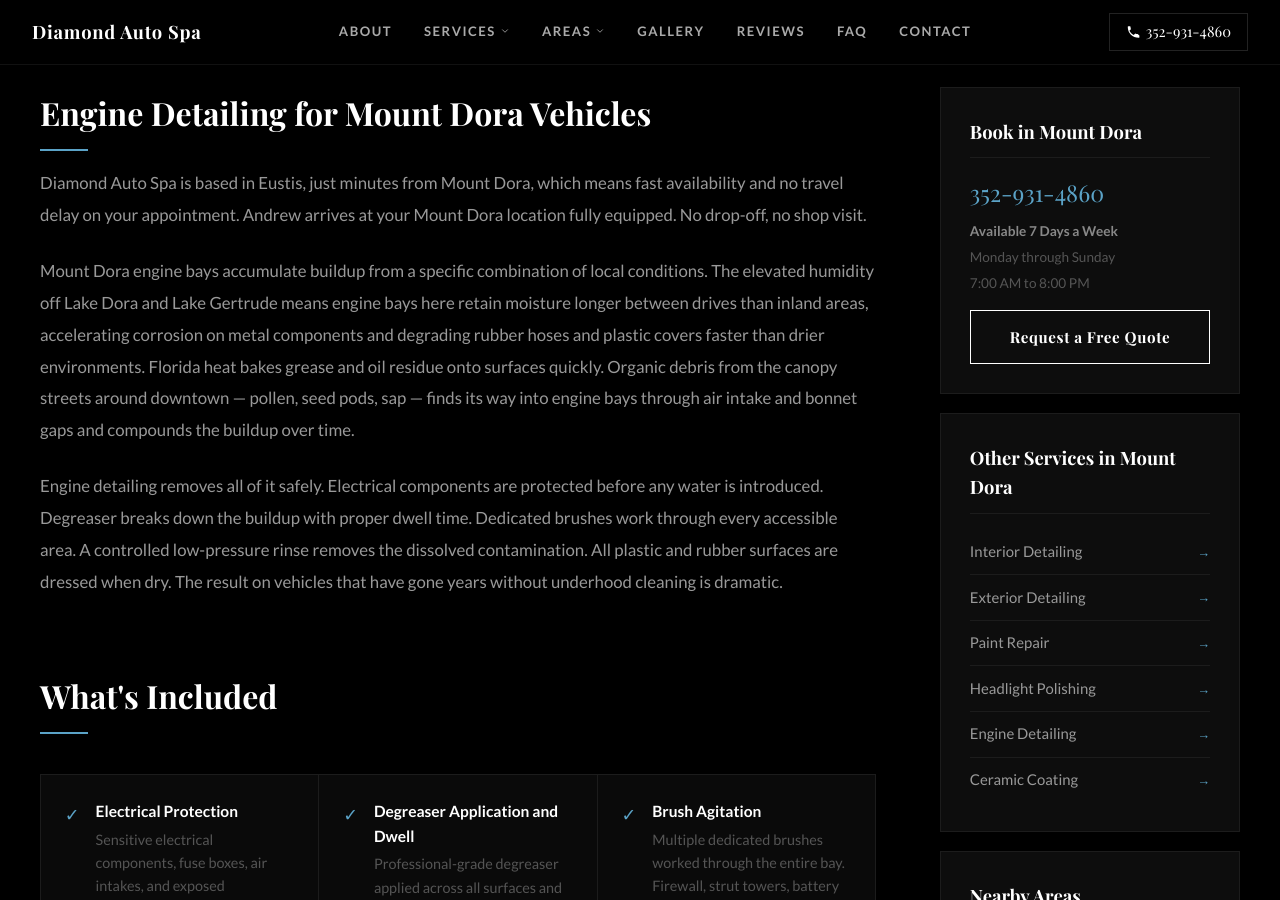
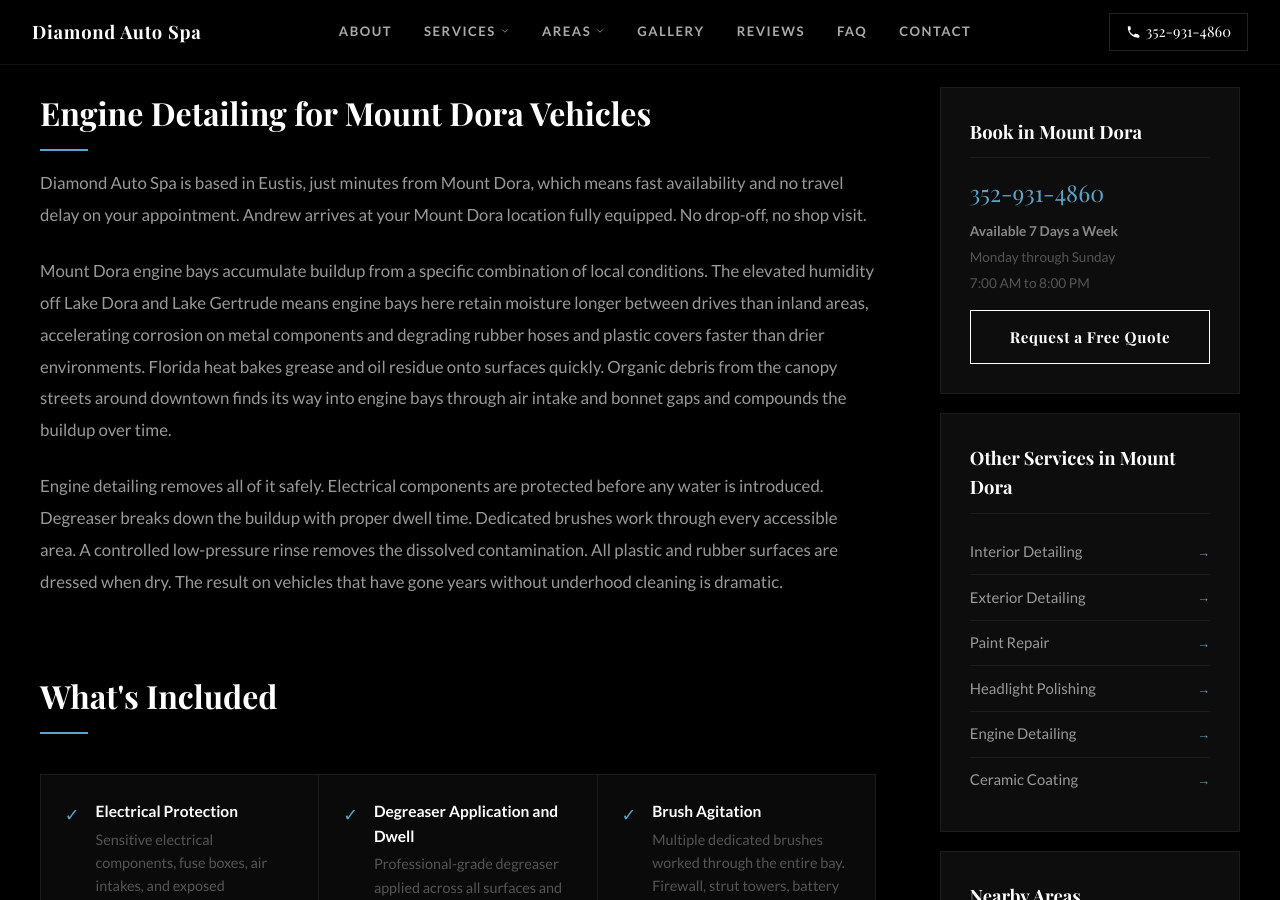
Before and after one commit to JamesBrownR/Diamond-Auto-Spa-Detailing, a Jekyll site: the page built from service-area/mount-dora-fl/engine-detailing/index.html, in a window 1280 px wide and 900 px high, scrolled down 747 px. Built offline with Jekyll 4.4.1, drawn with Linux system fonts in a browser that asks for light colours; some web fonts are replaced.

Commit message:
Update index.html

```diff
--- a/service-area/mount-dora-fl/engine-detailing/index.html
+++ b/service-area/mount-dora-fl/engine-detailing/index.html
@@ -122,7 +122,7 @@
         <div class="service-section">
             <h2>Engine Detailing for Mount Dora Vehicles</h2>
             <p>Diamond Auto Spa is based in Eustis, just minutes from Mount Dora, which means fast availability and no travel delay on your appointment. Andrew arrives at your Mount Dora location fully equipped. No drop-off, no shop visit.</p>
-            <p>Mount Dora engine bays accumulate buildup from a specific combination of local conditions. The elevated humidity off Lake Dora and Lake Gertrude means engine bays here retain moisture longer between drives than inland areas, accelerating corrosion on metal components and degrading rubber hoses and plastic covers faster than drier environments. Florida heat bakes grease and oil residue onto surfaces quickly. Organic debris from the canopy streets around downtown — pollen, seed pods, sap — finds its way into engine bays through air intake and bonnet gaps and compounds the buildup over time.</p>
+            <p>Mount Dora engine bays accumulate buildup from a specific combination of local conditions. The elevated humidity off Lake Dora and Lake Gertrude means engine bays here retain moisture longer between drives than inland areas, accelerating corrosion on metal components and degrading rubber hoses and plastic covers faster than drier environments. Florida heat bakes grease and oil residue onto surfaces quickly. Organic debris from the canopy streets around downtown finds its way into engine bays through air intake and bonnet gaps and compounds the buildup over time.</p>
             <p>Engine detailing removes all of it safely. Electrical components are protected before any water is introduced. Degreaser breaks down the buildup with proper dwell time. Dedicated brushes work through every accessible area. A controlled low-pressure rinse removes the dissolved contamination. All plastic and rubber surfaces are dressed when dry. The result on vehicles that have gone years without underhood cleaning is dramatic.</p>
         </div>
 
```
